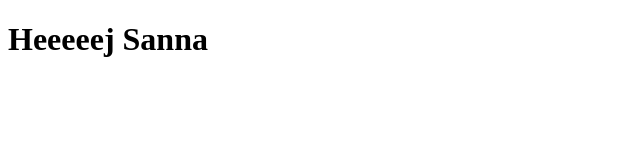
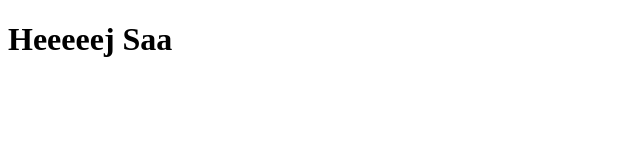
Before and after one commit to Sannaasp/githubtest, a plain HTML site: page index.html in a window 1280 px wide. Shown: the full height of the page, 0-640 px from the left. Drawn offline with Linux system fonts and the light colour scheme.

Commit message:
Add two files and update index html

```diff
--- a/index.html
+++ b/index.html
@@ -5,7 +5,7 @@
     <meta http-equiv="X-UA-Compatible" content="IE=edge" />
     <meta name="viewport" content="width=device-width, initial-scale=1.0" />
     <title>Hej, detta är en sida</title>
-    <h1>Heeeeej Sanna</h1>
+    <h1>Heeeeej Saa</h1>
   </head>
   <body></body>
 </html>
```
Also changed, not shown: 2 other files.
